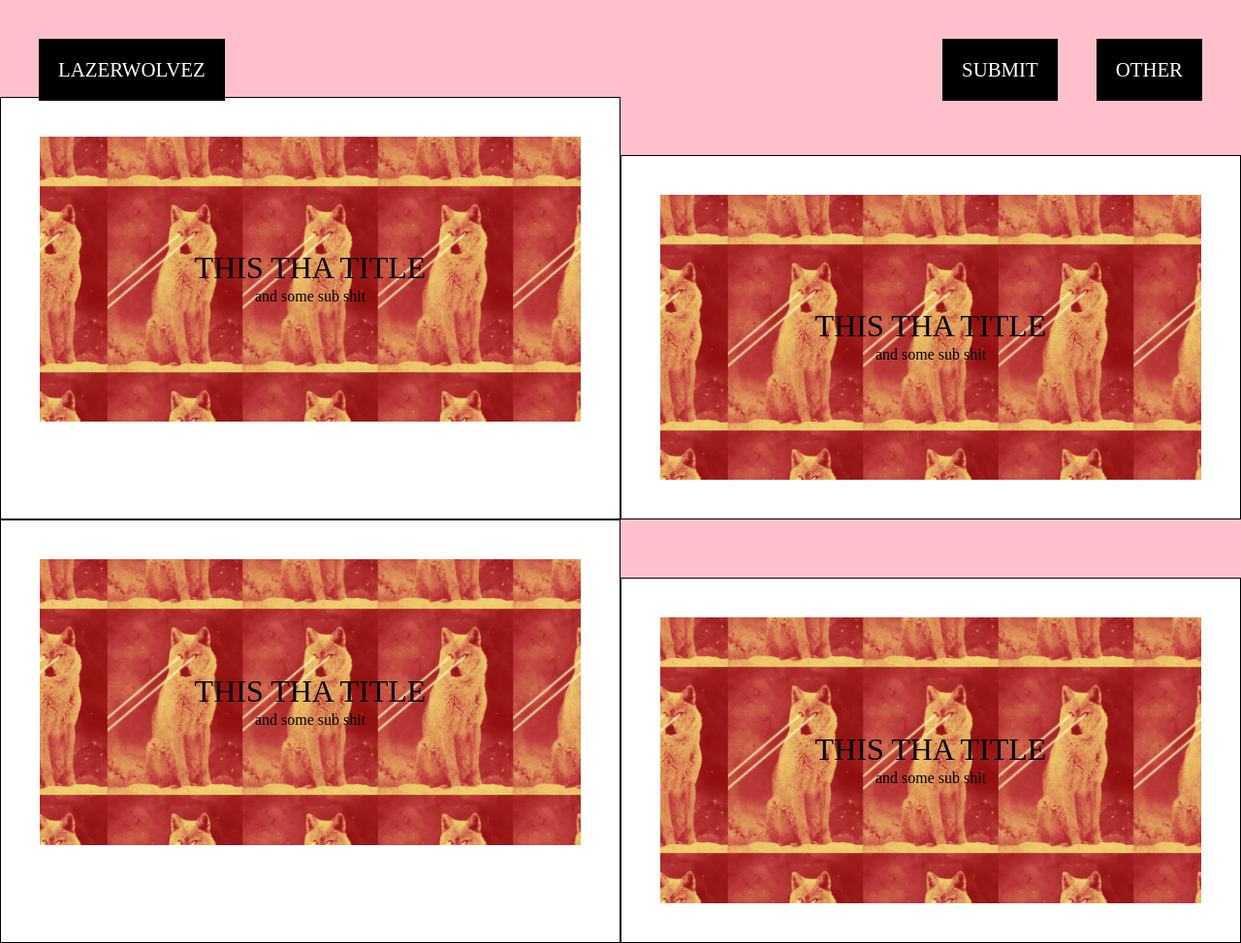
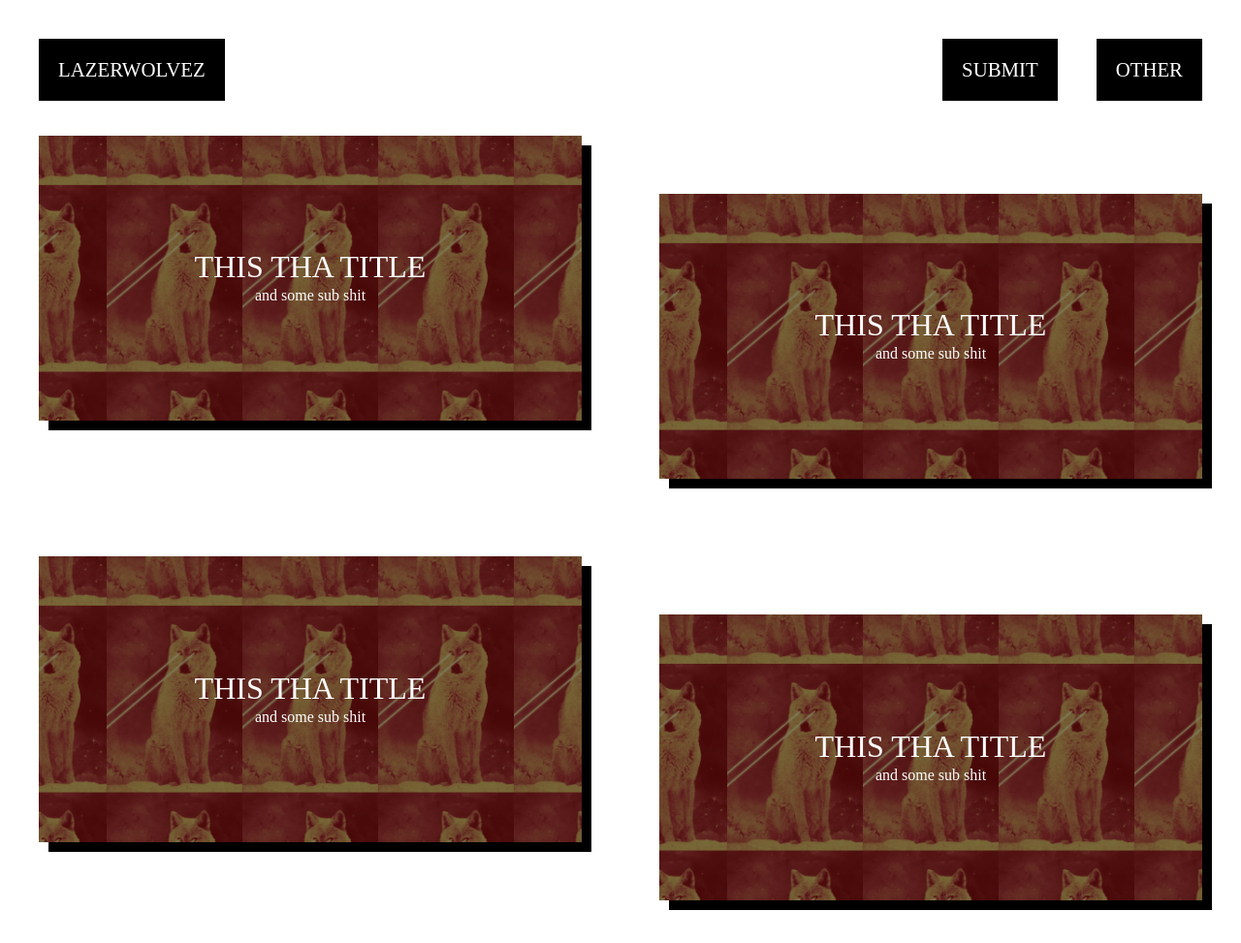
Before and after one commit to kevinmcc/lazerwolvez, a PHP site: page / in a window 1280 px wide. Shown: the whole page at 97% size. After the commit the page ends 939 px from the top, so only its background shows below. Run offline with PHP 8.4, Linux system fonts and the light colour scheme; some libraries are stand-ins or nearby versions.

Commit message:
Hover Effects
Hover on wolf sets opacity of gif to 1.

```diff
--- a/css/main.css
+++ b/css/main.css
@@ -492,8 +492,7 @@ header {
 
 body {
   font-family: "Graphik-Semibold";
-  color: white;
-  background-color: pink; }
+  color: white; }
 
 a {
   color: white;
@@ -562,17 +561,30 @@ ul.grid {
     width: 100%;
     height: 100%;
     padding: 40px;
-    border: 1px solid black;
-    text-align: center;
-    background-color: white; }
+    text-align: center; }
   ul.grid .wolfgif {
     position: relative;
     width: 100%;
     height: 23vw;
     margin: auto;
+    background-color: black;
     background: url("../images/2.gif") repeat;
     background-position: center center;
-    background-size: 25%; }
+    background-size: 25%;
+    box-shadow: 10px 10px 0px #000; }
+    ul.grid .wolfgif:hover:after {
+      opacity: 0; }
+    ul.grid .wolfgif:after {
+      content: '';
+      top: 0;
+      bottom: 0;
+      left: 0;
+      right: 0;
+      position: absolute;
+      background-color: black;
+      opacity: .5; }
+      ul.grid .wolfgif:after:hover {
+        opacity: 0; }
   ul.grid .wolfgif > p {
     width: 100%;
     height: 1.5em;
@@ -582,7 +594,6 @@ ul.grid {
     bottom: 0;
     left: 0;
     right: 0;
-    color: black;
     font-size: 2em;
     line-height: .75em;
     z-index: 10; }
--- a/index.html
+++ b/index.html
@@ -17,7 +17,7 @@
   <div id="page-wrapper">
   	<nav>
   		<ul>
-  			<a href="#">
+  			<a href="javascript:void(0);">
   				<li>LAZERWOLVEZ</li>
   				<li>OTHER</li>
   				<li>SUBMIT</li>
@@ -28,7 +28,7 @@
   	<ul class="grid">
   		<li>
   			<div class="wrapper">
-  				<a href="#">
+  				<a href="javascript:void(0);">
   					<div class="wolfgif">
   						<p>THIS THA TITLE<br/>
   							<span style="font-size: .5em;">and some sub shit</span>
@@ -39,7 +39,7 @@
   		</li>
   		<li>
   			<div class="wrapper">
-  				<a href="#">
+  				<a href="javascript:void(0);">
   					<div class="wolfgif">
   						<p>THIS THA TITLE<br/>
   							<span style="font-size: .5em;">and some sub shit</span>
@@ -50,7 +50,7 @@
   		</li>
   		<li>
   			<div class="wrapper">
-  				<a href="#">
+  				<a href="javascript:void(0);">
   					<div class="wolfgif">
   						<p>THIS THA TITLE<br/>
   							<span style="font-size: .5em;">and some sub shit</span>
@@ -61,7 +61,7 @@
   		</li>
   		<li>
   			<div class="wrapper">
-  				<a href="#">
+  				<a href="javascript:void(0);">
   					<div class="wolfgif">
   						<p>THIS THA TITLE<br/>
   							<span style="font-size: .5em;">and some sub shit</span>
--- a/jade/test.jade
+++ /dev/null
@@ -1,3 +0,0 @@
-body
-	.test
-		h1 cool cool stuff!
--- a/js/main.js
+++ b/js/main.js
@@ -1,6 +1,6 @@
 //expand wolf on index page
 $('.wolfgif').click(function(){
-	position = $(this).offset();
+	offset = $(this).offset();
 	width = $(this).width();
 	height = $(this).height();
 
@@ -9,8 +9,8 @@ $('.wolfgif').click(function(){
 
 	$('.full').css({"background": bg});
 	$('.full').css({"width": "500px", "height": "500px"});
-	$('.full').css({"top": position.top});
-	$('.full').css({"left": position.left});
+	$('.full').css({"top": offset.top-$(window).scrollTop()});//scrollTop allows negative
+	$('.full').css({"left": offset.left});
 	$('.full').css({"width": width});
 	$('.full').css({"height": height});
 
@@ -22,3 +22,16 @@ $('.wolfgif').click(function(){
 		backgroundSize: "15%",
 	}, 400);
 });
+
+function randomHue(){
+    return 'rgb(' + (Math.floor(Math.random() * 256)) + ',' + (Math.floor(Math.random() * 256)) + ',' + (Math.floor(Math.random() * 256)) + ')';
+ }
+
+$('a[href="javascript:void(0);"]').hover(function(){
+	//alert("yeah");
+	/*
+	setInterval(function(){
+		$(this).animate({"box-shadow": "10px 10px 0px "+randomHue();},200);
+	}, 250);
+	*/
+});
--- a/scss/pages/_about.scss
+++ b/scss/pages/_about.scss
@@ -6,7 +6,7 @@ body
 {
 	font-family: $font;
 	color: white;
-	background-color: pink;
+	//background-color: pink;
 }
 a
 {
@@ -90,10 +90,10 @@ ul.grid
 		position: relative;
 		width: 100%; height: 100%;
 		padding: $spacing-unit*2;
-		border: 1px solid black;
+		//border: 1px solid black;
 		text-align: center;
 
-		background-color: white;
+		//background-color: white;
 	}
 
 	.wolfgif
@@ -101,10 +101,24 @@ ul.grid
 		position: relative;
 		width: 100%; height: 23vw;
 		margin: auto;
+		background-color: black;
 
 		background: url('../images/2.gif') repeat;
 		background-position: center center;
 		background-size: 25%;
+
+		&:hover{&:after{opacity: 0;}}
+		&:after{
+			content: '';
+			top: 0; bottom: 0;
+			left: 0; right: 0;
+			position: absolute;
+			background-color: black;
+			opacity: .5;
+			&:hover{opacity: 0;}
+		}
+
+		box-shadow: 10px 10px 0px #000;
 	}
 
 	.wolfgif > p{
@@ -113,11 +127,11 @@ ul.grid
 		position: absolute;
 		@include tblr();
 
-		color: black;
 		font-size: 2em;
 		line-height: .75em;
 		z-index: 10;
 	}
+
 
 }
 
--- /dev/null
+++ b/test.jade
@@ -0,0 +1,3 @@
+body
+	.test
+		h1 cool cool stuff
```
